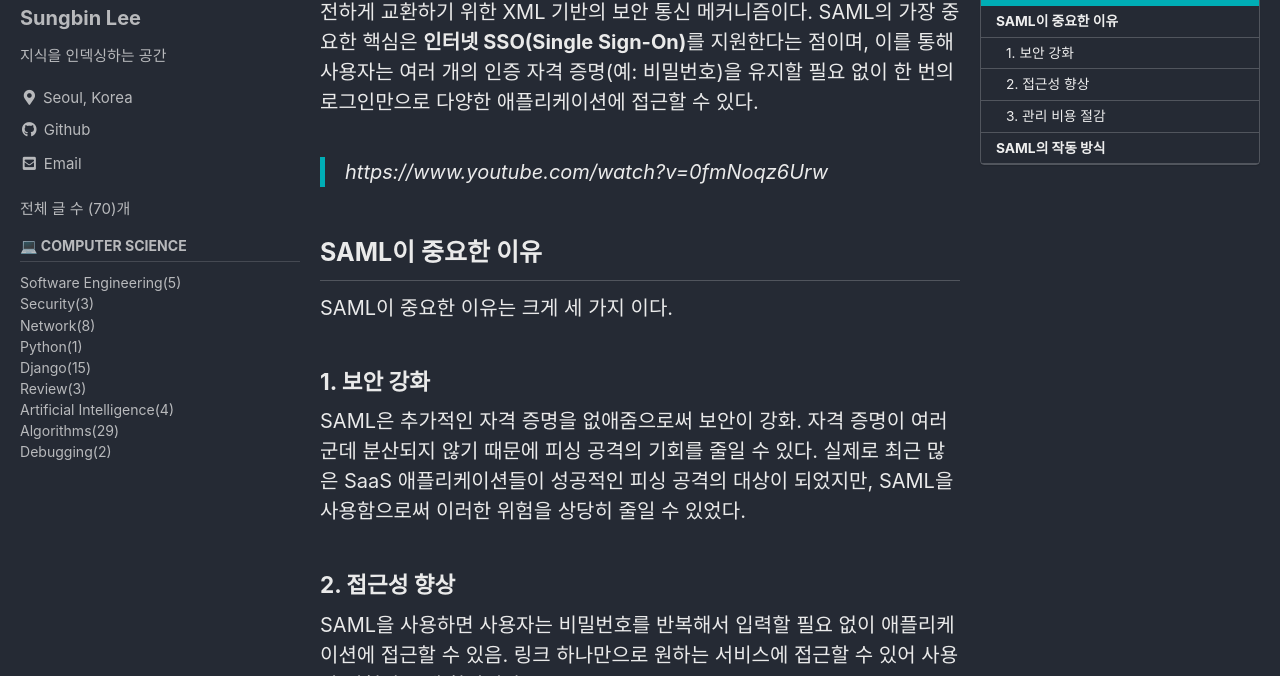
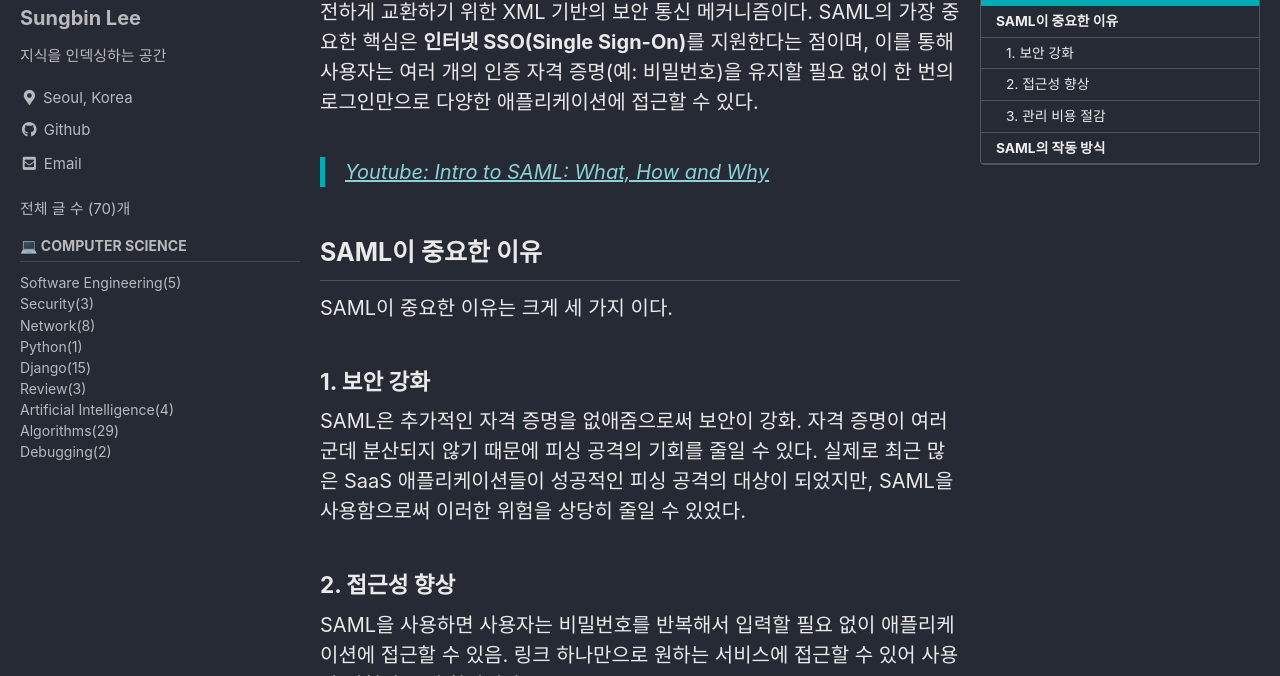
Before and after one commit to sungbinlee/tech.sungbinlee.dev, a Jekyll site: the page built from _posts/Network/2024-10-11-SAML.md, in a window 1280 px wide and 900 px high, cut to the strip 224-900 px from the top of the window. Built offline with Jekyll 4.4.1, drawn with Linux system fonts in a browser that asks for light colours; cached includes are drawn as plain includes; comment, search, counter and statistics services are not loaded.

Commit message:
Update 2024-10-11-SAML.md

```diff
--- a/_posts/Network/2024-10-11-SAML.md
+++ b/_posts/Network/2024-10-11-SAML.md
@@ -11,7 +11,7 @@ toc_sticky: true
 ---
 SAML(Security Assertion Markup Language)은 조직 간 신원 정보를 안전하게 교환하기 위한 XML 기반의 보안 통신 메커니즘이다. SAML의 가장 중요한 핵심은 **인터넷 SSO(Single Sign-On)**를 지원한다는 점이며, 이를 통해 사용자는 여러 개의 인증 자격 증명(예: 비밀번호)을 유지할 필요 없이 한 번의 로그인만으로 다양한 애플리케이션에 접근할 수 있다.
 
-> https://www.youtube.com/watch?v=0fmNoqz6Urw
+> [Youtube: Intro to SAML: What, How and Why](https://www.youtube.com/watch?v=0fmNoqz6Urw)
 
 ## SAML이 중요한 이유
 
```
